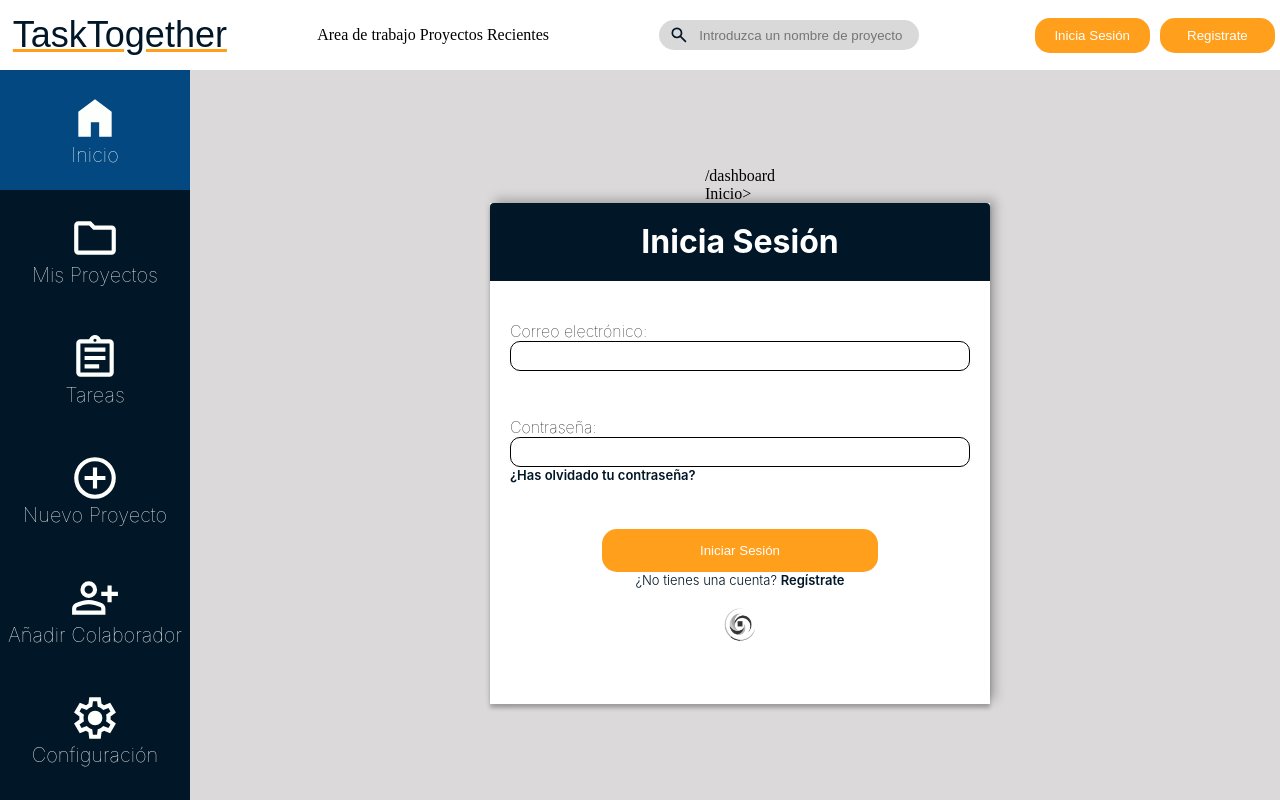
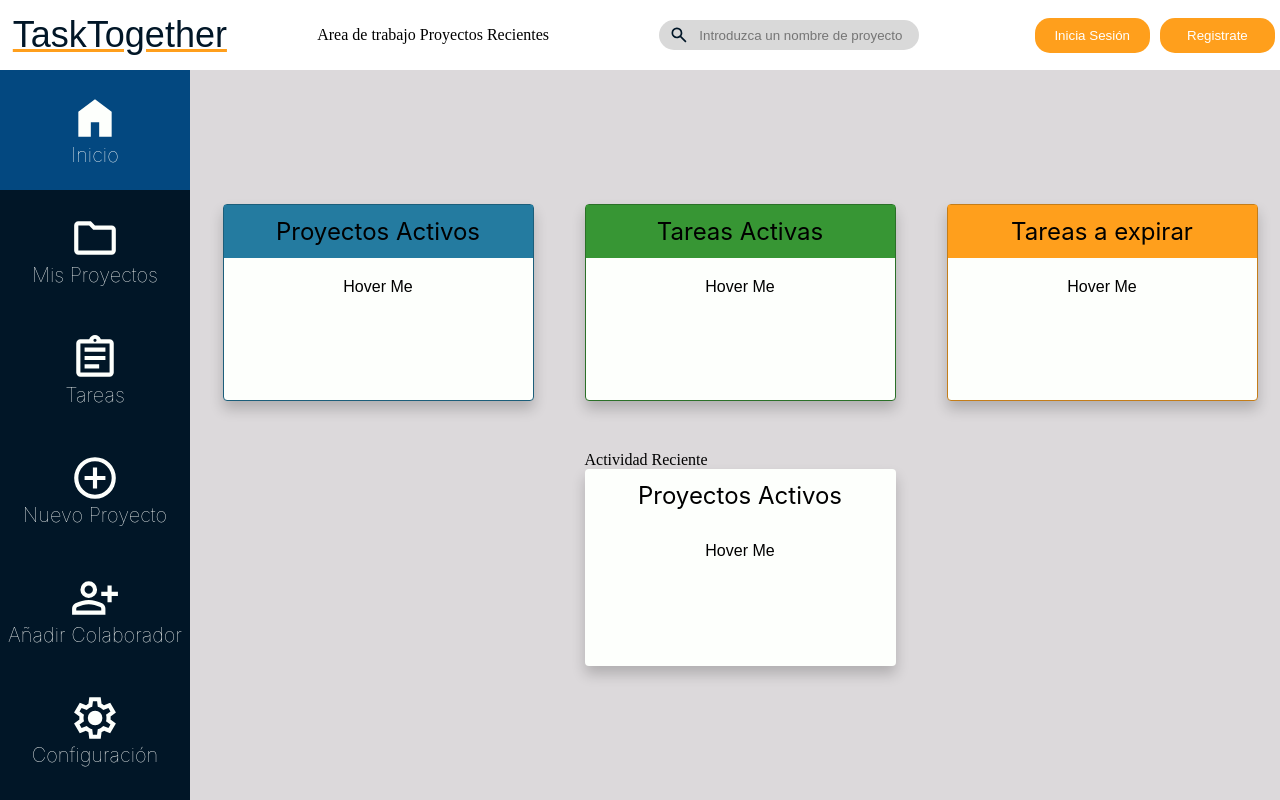
Before and after one commit to SoyaR08/TaskTogether, an Angular app: page /dashboard in a window 1280 px wide. Built offline with nearby package versions, Linux system fonts and the light colour scheme.

Commit message:
Empezamos Dashboard

```diff
--- a/src/app/app.component.html
+++ b/src/app/app.component.html
@@ -4,7 +4,7 @@
   </header>
   <!--Lógica de los cambios en el grid simplificada-->
   <main [ngClass]="{'justAForm': routerService.isJustAForm()}">
-    <app-breadcrum></app-breadcrum>
+    <app-breadcrum *ngIf="!routerService.isJustAForm() && !routerService.isOnRoute('/dashboard')"></app-breadcrum>
     <router-outlet></router-outlet>
   </main>
   <aside *ngIf="!routerService.isOnRoute('/') && !routerService.isJustAForm()" class="inter-navbar">
--- a/src/app/app.routes.ts
+++ b/src/app/app.routes.ts
@@ -5,6 +5,7 @@ import { IndexComponent } from './index/index.component';
 import { ProfileComponent } from './profile/profile.component';
 import { NewProjectComponent } from './projects/new-project/new-project.component';
 import { ListProjectsComponent } from './projects/list-projects/list-projects.component';
+import { DashboardComponent } from './dashboard/dashboard.component';
 
 
 export const routes: Routes = [
@@ -13,10 +14,11 @@ export const routes: Routes = [
     //{path: '', redirectTo: 'register', pathMatch: 'full'},
     {path: 'register', component: RegisterComponent},
     {path: 'login', component: LoginComponent},
+    {path: 'dashboard', component: DashboardComponent},
     {path: 'profile', component: ProfileComponent},
     {path: 'projects', children: [
         {path: '', component: ListProjectsComponent},
-        {path: 'newproject', component: NewProjectComponent}
+        {path: 'newproject', component: NewProjectComponent, pathMatch: 'full'}
     ]},
     //{path: 'prueba', component: NavbarComponent},
     {path: 'adminSection', loadChildren: () => import('./admin/adminroutes').then(m => m.routes)},
--- /dev/null
+++ b/src/app/dashboard/dashboard.component.css
@@ -0,0 +1,111 @@
+.dashboard {
+  display: flex;
+  flex-direction: column;
+  align-items: center;
+  justify-content: stretch;
+  gap: 50px
+}
+
+.stats {
+  width: 100%;
+  display: flex;
+  flex-direction: row;
+  align-items: center;
+  justify-content: space-between;
+  gap: 51px;
+}
+
+/* From Uiverse.io by joe-watson-sbf */
+.flip-card {
+  background-color: transparent;
+  width: 311px;
+  height: 197px;
+  perspective: 1000px;
+  font-family: sans-serif;
+}
+
+.title {
+  font-family: "Inter", sans-serif;
+  font-size: 1.5em;
+  /* font-weight: 900; */
+  text-align: center;
+  margin: 0;
+  padding: 0.5em;
+}
+
+.active-projects {
+  background-color: var(--blue);
+}
+
+.active-projects-border {
+  border: 1px solid var(--darkBlue);
+}
+
+.active-tasks {
+  background-color: var(--green);
+}
+
+.active-tasks-border {
+  border: 1px solid var(--darkGreen);
+}
+
+.pending-tasks {
+  background-color: var(--yellow);
+}
+
+.pending-tasks-border {
+  border: 1px solid var(--darkYellow);
+}
+
+.flip-card-inner {
+  position: relative;
+  width: 100%;
+  height: 100%;
+  text-align: center;
+  transition: transform 1.1s;
+  transform-style: preserve-3d;
+}
+
+.flip-card:hover .flip-card-inner {
+  transform: rotateY(180deg);
+}
+
+.flip-card-front, .flip-card-back {
+  box-shadow: 0 8px 14px 0 rgba(0,0,0,0.2);
+  position: absolute;
+  display: flex;
+  flex-direction: column;
+  justify-content: flex-start;
+  width: 100%;
+  height: 100%;
+  -webkit-backface-visibility: hidden;
+  backface-visibility: hidden;
+  border-radius: 4px;
+  gap: 10%;
+}
+
+.flip-card-front {
+  /* background: linear-gradient(120deg, bisque 60%, rgb(255, 231, 222) 88%,
+     rgb(255, 211, 195) 40%, rgba(255, 127, 80, 0.603) 48%); */ /*Para un degradado está muy interesante*/
+  color: black;
+  background: var(--white);
+}
+
+.flip-card-back {
+  /* background: linear-gradient(120deg, rgb(255, 174, 145) 30%, coral 88%,
+     bisque 40%, rgb(255, 185, 160) 78%); */
+  color: white;
+  transform: rotateY(180deg);
+}
+
+.active-projects-back {
+  background: linear-gradient(120deg,rgba(28, 94, 122, 1) 0%, rgba(36, 123, 160, 1) 50%, rgba(105, 176, 209, 1) 100%);
+}
+
+.active-tasks-back {
+  background: linear-gradient(120deg,rgba(43, 112, 40, 1) 0%, rgba(55, 150, 52, 1) 50%, rgba(109, 163, 109, 1) 100%);
+}
+
+.pending-tasks-back {
+  background: linear-gradient(120deg,rgba(196, 125, 25, 1) 0%, rgba(255, 159, 28, 1) 50%, rgba(214, 176, 122, 1) 100%);
+}
--- /dev/null
+++ b/src/app/dashboard/dashboard.component.html
@@ -0,0 +1,60 @@
+<div class="dashboard">
+    <div class="stats">
+        <div class="flip-card">
+            <div class="flip-card-inner">
+                <div class="flip-card-front active-projects-border">
+                    <p class="title active-projects">Proyectos Activos</p>
+                    <p>Hover Me</p>
+                </div>
+                <div class="flip-card-back active-projects-back active-projects-border">
+                    <p class="title">BACK</p>
+                    <p>Leave Me</p>
+                </div>
+            </div>
+        </div>
+
+        <div class="flip-card">
+            <div class="flip-card-inner">
+                <div class="flip-card-front active-tasks-border">
+                    <p class="title active-tasks">Tareas Activas</p>
+                    <p>Hover Me</p>
+                </div>
+                <div class="flip-card-back active-tasks-border active-tasks-back">
+                    <p class="title">BACK</p>
+                    <p>Leave Me</p>
+                </div>
+            </div>
+        </div>
+
+        <div class="flip-card">
+            <div class="flip-card-inner">
+                <div class="flip-card-front pending-tasks-border">
+                    <p class="title pending-tasks">Tareas a expirar</p>
+                    <p>Hover Me</p>
+                </div>
+                <div class="flip-card-back pending-tasks-back pending-tasks-border">
+                    <p class="title">BACK</p>
+                    <p>Leave Me</p>
+                </div>
+            </div>
+        </div>
+    </div>
+    <div class="recent">
+        Actividad Reciente
+        <!-- From Uiverse.io by joe-watson-sbf -->
+        <div class="flip-card">
+            <div class="flip-card-inner">
+                <div class="flip-card-front">
+                    <p class="title">Proyectos Activos</p>
+                    <p>Hover Me</p>
+                </div>
+                <div class="flip-card-back">
+                    <p class="title">BACK</p>
+                    <p>Leave Me</p>
+                </div>
+            </div>
+        </div>
+    </div>
+
+
+</div>
--- a/src/app/projects/list-projects/list-projects.component.css
+++ b/src/app/projects/list-projects/list-projects.component.css
@@ -13,7 +13,7 @@ label {
 
 .projectsTable {
     background-color: #f9f9f9;
-    padding: 2vw;
+    padding: 10px;
     border-radius: 12px;
     box-shadow: 0 4px 12px rgba(0, 0, 0, 0.1);
 }
@@ -32,7 +32,7 @@ table {
 
 
 th, td {
-    padding: 12px 16px;
+    padding: 12px 8px;
     text-align: center;
 }
 
--- a/src/styles.css
+++ b/src/styles.css
@@ -6,7 +6,9 @@
     --white: #FDFFFC;
     --yellow: #FF9F1C;
     --background: #dcd9db;
-
+    --darkBlue: #1c5e7a;
+    --darkGreen: #2b7028;
+    --darkYellow: #c47d19;
 }
 
 * {
```
Also changed, not shown: src/app/dashboard/dashboard.component.ts (added, +11 -0 lines).
